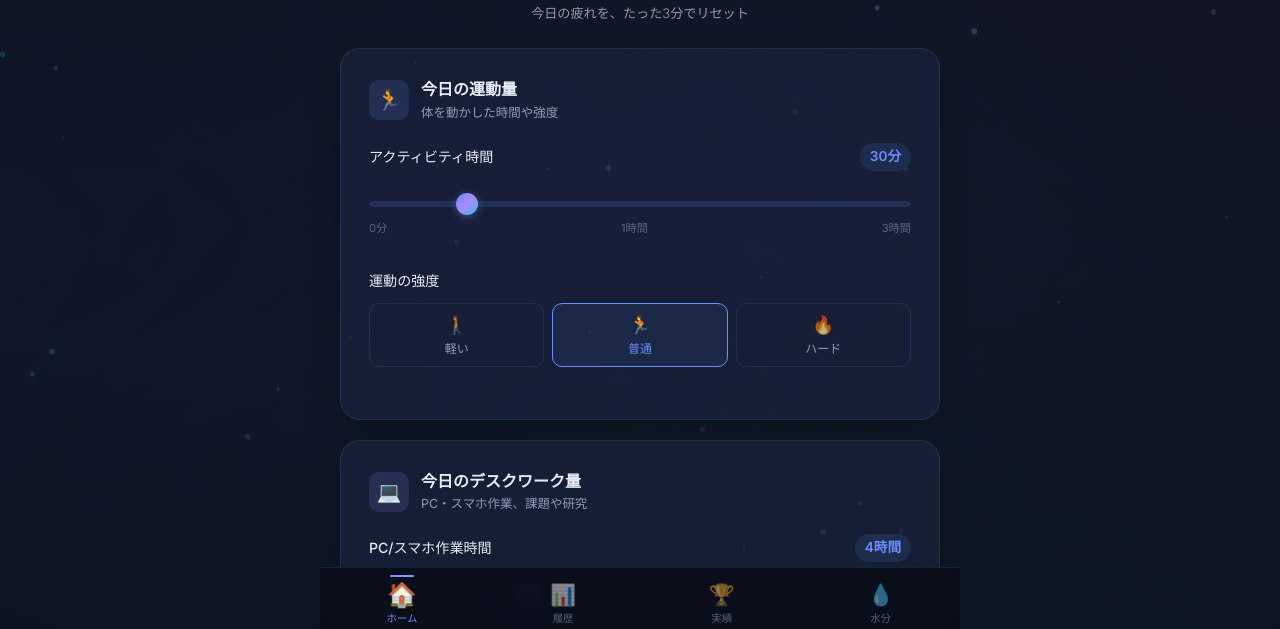
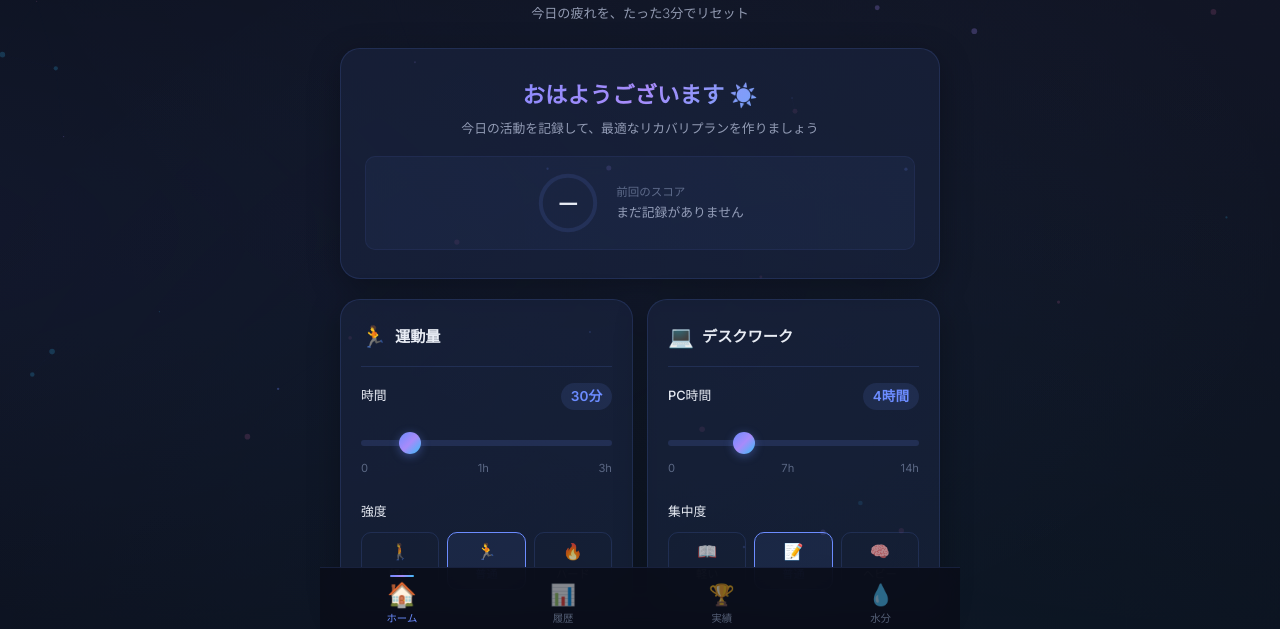
Before and after one commit to koshi0417/ai-conditioning-app, a plain HTML site: page index.html in a window 1280 px wide. Shown: the part 169-798 px from the top of the page. Drawn offline with Linux system fonts and the light colour scheme.

Commit message:
ui: ヒーローカード・2カラムレイアウト・スタッガーアニメーション・挨拶機能を追加

```diff
--- a/advanced.js
+++ b/advanced.js
@@ -245,10 +245,43 @@ const RecoverAdvanced = (() => {
     }
   }
 
+  // ===== HERO GREETING =====
+  function initHero() {
+    const h = new Date().getHours();
+    let greeting;
+    if (h >= 5 && h < 12) greeting = 'おはようございます ☀️';
+    else if (h >= 12 && h < 17) greeting = 'こんにちは 🌤️';
+    else if (h >= 17 && h < 21) greeting = 'こんばんは 🌆';
+    else greeting = 'おやすみ前に 🌙';
+
+    const el = document.getElementById('hero-greeting');
+    if (el) el.textContent = greeting;
+
+    // Show last score from localStorage
+    try {
+      const data = JSON.parse(localStorage.getItem('recoverAI')) || {};
+      const logs = data.logs || [];
+      if (logs.length > 0) {
+        const last = logs[0];
+        const score = Math.max(10, Math.min(98, Math.round(90 - (last.totalScore || 0) * 2 + 15)));
+        const scoreNum = document.getElementById('hero-score-num');
+        const scoreDetail = document.getElementById('hero-score-detail');
+        const ring = document.getElementById('hero-score-ring');
+        if (scoreNum) scoreNum.textContent = score;
+        if (scoreDetail) scoreDetail.textContent = `${last.date} — 疲労部位: ${({eyes:'目',neck_shoulder:'首・肩',lower_back:'腰',legs:'足',full_body:'全身'})[last.topArea]||'—'}`;
+        if (ring) {
+          const circ = 2 * Math.PI * 34;
+          setTimeout(() => { ring.style.strokeDashoffset = circ * (1 - score / 100); }, 300);
+        }
+      }
+    } catch(e) {}
+  }
+
   // ===== INIT =====
   function init() {
     initParticles();
     initBreathing();
+    initHero();
   }
 
   return { init, updateBodyMap, updateForecast };
--- a/index.html
+++ b/index.html
@@ -43,88 +43,95 @@
 
     <!-- Screen 1: Input -->
     <section id="screen-input" class="screen active">
-      <!-- 運動量 -->
-      <div class="glass-card">
-        <div class="card-header">
-          <div class="card-icon blue">🏃</div>
-          <div>
-            <div class="card-title">今日の運動量</div>
-            <div class="card-description">体を動かした時間や強度</div>
+
+      <!-- ★ Hero Greeting Card -->
+      <div class="glass-card hero-card stagger-1">
+        <div class="hero-greeting" id="hero-greeting">こんばんは 🌙</div>
+        <div class="hero-message">今日の活動を記録して、最適なリカバリプランを作りましょう</div>
+        <div class="hero-score-row">
+          <div class="hero-score-ring">
+            <svg viewBox="0 0 80 80" class="hero-ring-svg">
+              <circle cx="40" cy="40" r="34" class="hero-ring-bg"/>
+              <circle cx="40" cy="40" r="34" class="hero-ring-fill" id="hero-score-ring"/>
+            </svg>
+            <div class="hero-score-num" id="hero-score-num">—</div>
           </div>
+          <div class="hero-score-info">
+            <div class="hero-score-label">前回のスコア</div>
+            <div class="hero-score-detail" id="hero-score-detail">まだ記録がありません</div>
+          </div>
+        </div>
+      </div>
+
+      <!-- ★ 2-Column Input Grid -->
+      <div class="input-grid">
+        <!-- 運動量カード -->
+        <div class="glass-card compact-card stagger-2">
+          <div class="compact-header">
+            <span class="compact-icon">🏃</span>
+            <span class="compact-title">運動量</span>
           </div>
           <div class="input-group">
             <div class="input-label">
-            <span class="input-label-text">アクティビティ時間</span>
+              <span class="input-label-text">時間</span>
               <span class="input-value" id="exercise-time-val">30分</span>
             </div>
             <div class="slider-container">
               <input type="range" id="exercise-time" min="0" max="180" value="30" step="10" />
-            <div class="slider-labels"><span>0分</span><span>1時間</span><span>3時間</span></div>
+              <div class="slider-labels"><span>0</span><span>1h</span><span>3h</span></div>
             </div>
           </div>
-        <div class="input-group">
-          <div class="input-label">
-            <span class="input-label-text">運動の強度</span>
-          </div>
+          <div class="input-group" style="margin-bottom:0">
+            <div class="input-label"><span class="input-label-text">強度</span></div>
             <div class="preset-buttons" id="exercise-intensity">
               <button class="preset-btn" data-value="light">
-              <span class="preset-icon">🚶</span>
-              <span class="preset-text">軽い</span>
+                <span class="preset-icon">🚶</span><span class="preset-text">軽い</span>
               </button>
               <button class="preset-btn active" data-value="moderate">
-              <span class="preset-icon">🏃</span>
-              <span class="preset-text">普通</span>
+                <span class="preset-icon">🏃</span><span class="preset-text">普通</span>
               </button>
               <button class="preset-btn" data-value="intense">
-              <span class="preset-icon">🔥</span>
-              <span class="preset-text">ハード</span>
+                <span class="preset-icon">🔥</span><span class="preset-text">ハード</span>
               </button>
             </div>
           </div>
         </div>
 
-      <!-- デスクワーク量 -->
-      <div class="glass-card">
-        <div class="card-header">
-          <div class="card-icon lavender">💻</div>
-          <div>
-            <div class="card-title">今日のデスクワーク量</div>
-            <div class="card-description">PC・スマホ作業、課題や研究</div>
-          </div>
+        <!-- デスクワークカード -->
+        <div class="glass-card compact-card stagger-3">
+          <div class="compact-header">
+            <span class="compact-icon">💻</span>
+            <span class="compact-title">デスクワーク</span>
           </div>
           <div class="input-group">
             <div class="input-label">
-            <span class="input-label-text">PC/スマホ作業時間</span>
+              <span class="input-label-text">PC時間</span>
               <span class="input-value" id="desk-time-val">4時間</span>
             </div>
             <div class="slider-container">
               <input type="range" id="desk-time" min="0" max="14" value="4" step="1" />
-            <div class="slider-labels"><span>0h</span><span>7h</span><span>14h</span></div>
+              <div class="slider-labels"><span>0</span><span>7h</span><span>14h</span></div>
             </div>
           </div>
-        <div class="input-group">
-          <div class="input-label">
-            <span class="input-label-text">集中度（課題・研究）</span>
-          </div>
+          <div class="input-group" style="margin-bottom:0">
+            <div class="input-label"><span class="input-label-text">集中度</span></div>
             <div class="preset-buttons" id="mental-intensity">
               <button class="preset-btn" data-value="light">
-              <span class="preset-icon">📖</span>
-              <span class="preset-text">軽い</span>
+                <span class="preset-icon">📖</span><span class="preset-text">軽い</span>
               </button>
               <button class="preset-btn active" data-value="moderate">
-              <span class="preset-icon">📝</span>
-              <span class="preset-text">普通</span>
+                <span class="preset-icon">📝</span><span class="preset-text">普通</span>
               </button>
               <button class="preset-btn" data-value="intense">
-              <span class="preset-icon">🧠</span>
-              <span class="preset-text">ヘビー</span>
+                <span class="preset-icon">🧠</span><span class="preset-text">ヘビー</span>
               </button>
+            </div>
           </div>
         </div>
       </div>
 
       <!-- 就寝予定時刻 -->
-      <div class="glass-card">
+      <div class="glass-card stagger-4">
         <div class="card-header">
           <div class="card-icon cyan">🛏️</div>
           <div>
--- a/styles.css
+++ b/styles.css
@@ -124,6 +124,120 @@ body::before {
 @keyframes fadeSlideIn {
   from { opacity: 0; transform: translateY(20px); }
   to { opacity: 1; transform: translateY(0); }
+}
+
+/* ===== Stagger Animation ===== */
+.stagger-1 { animation: fadeSlideIn 0.5s ease 0.05s both; }
+.stagger-2 { animation: fadeSlideIn 0.5s ease 0.15s both; }
+.stagger-3 { animation: fadeSlideIn 0.5s ease 0.25s both; }
+.stagger-4 { animation: fadeSlideIn 0.5s ease 0.35s both; }
+.stagger-5 { animation: fadeSlideIn 0.5s ease 0.45s both; }
+
+/* ===== Hero Card ===== */
+.hero-card { text-align: center; padding: 28px 24px !important; }
+
+.hero-greeting {
+  font-size: 1.4rem;
+  font-weight: 700;
+  background: var(--gradient-main);
+  -webkit-background-clip: text;
+  -webkit-text-fill-color: transparent;
+  background-clip: text;
+  margin-bottom: 6px;
+}
+
+.hero-message {
+  font-size: 0.8rem;
+  color: var(--text-secondary);
+  margin-bottom: 18px;
+  line-height: 1.5;
+}
+
+.hero-score-row {
+  display: flex;
+  align-items: center;
+  justify-content: center;
+  gap: 16px;
+  padding: 14px;
+  background: rgba(108, 140, 255, 0.05);
+  border-radius: var(--radius-sm);
+  border: 1px solid rgba(108, 140, 255, 0.08);
+}
+
+.hero-score-ring {
+  width: 64px;
+  height: 64px;
+  position: relative;
+  flex-shrink: 0;
+}
+
+.hero-ring-svg {
+  width: 100%;
+  height: 100%;
+  transform: rotate(-90deg);
+}
+
+.hero-ring-bg { fill: none; stroke: rgba(108,140,255,0.12); stroke-width: 5; }
+.hero-ring-fill {
+  fill: none;
+  stroke: url(#timerGradient);
+  stroke-width: 5;
+  stroke-linecap: round;
+  stroke-dasharray: 213.63;
+  stroke-dashoffset: 213.63;
+  transition: stroke-dashoffset 1s ease;
+}
+
+.hero-score-num {
+  position: absolute;
+  inset: 0;
+  display: flex;
+  align-items: center;
+  justify-content: center;
+  font-size: 1.1rem;
+  font-weight: 800;
+  color: var(--text-primary);
+}
+
+.hero-score-info { text-align: left; }
+.hero-score-label { font-size: 0.72rem; color: var(--text-muted); margin-bottom: 2px; }
+.hero-score-detail { font-size: 0.8rem; color: var(--text-secondary); }
+
+/* ===== 2-Column Input Grid ===== */
+.input-grid {
+  display: grid;
+  grid-template-columns: 1fr 1fr;
+  gap: 14px;
+  margin-bottom: 4px;
+}
+
+/* ===== Compact Card ===== */
+.compact-card { padding: 20px !important; }
+
+.compact-header {
+  display: flex;
+  align-items: center;
+  gap: 8px;
+  margin-bottom: 16px;
+  padding-bottom: 12px;
+  border-bottom: 1px solid var(--border-glass);
+}
+
+.compact-icon { font-size: 1.3rem; }
+
+.compact-title {
+  font-size: 0.95rem;
+  font-weight: 600;
+  color: var(--text-primary);
+}
+
+.compact-card .input-group { margin-bottom: 16px; }
+.compact-card .input-label-text { font-size: 0.8rem; }
+.compact-card .preset-btn { min-width: 50px; padding: 8px 4px; font-size: 0.7rem; }
+.compact-card .preset-btn .preset-icon { font-size: 1rem; }
+
+@media (max-width: 500px) {
+  .input-grid { grid-template-columns: 1fr; }
 }
 
 /* ===== Glass Card ===== */
```
Lines whose indentation alone changed are shown as unchanged.
